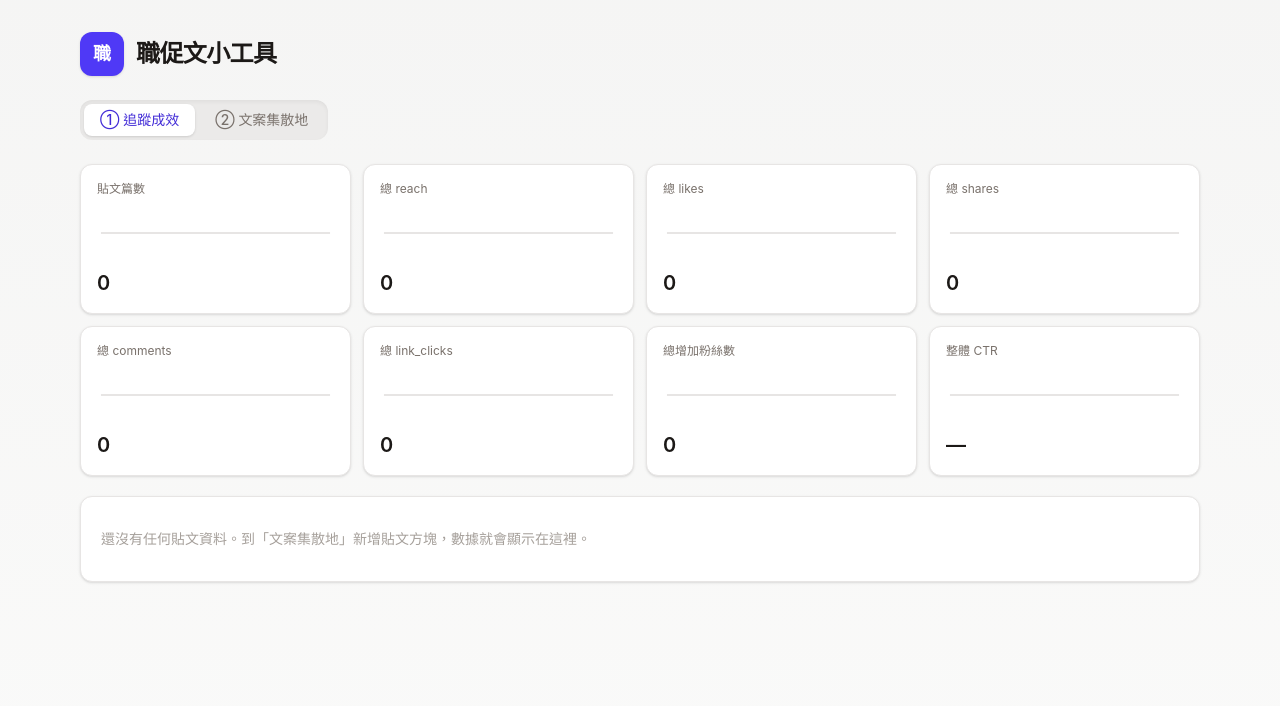
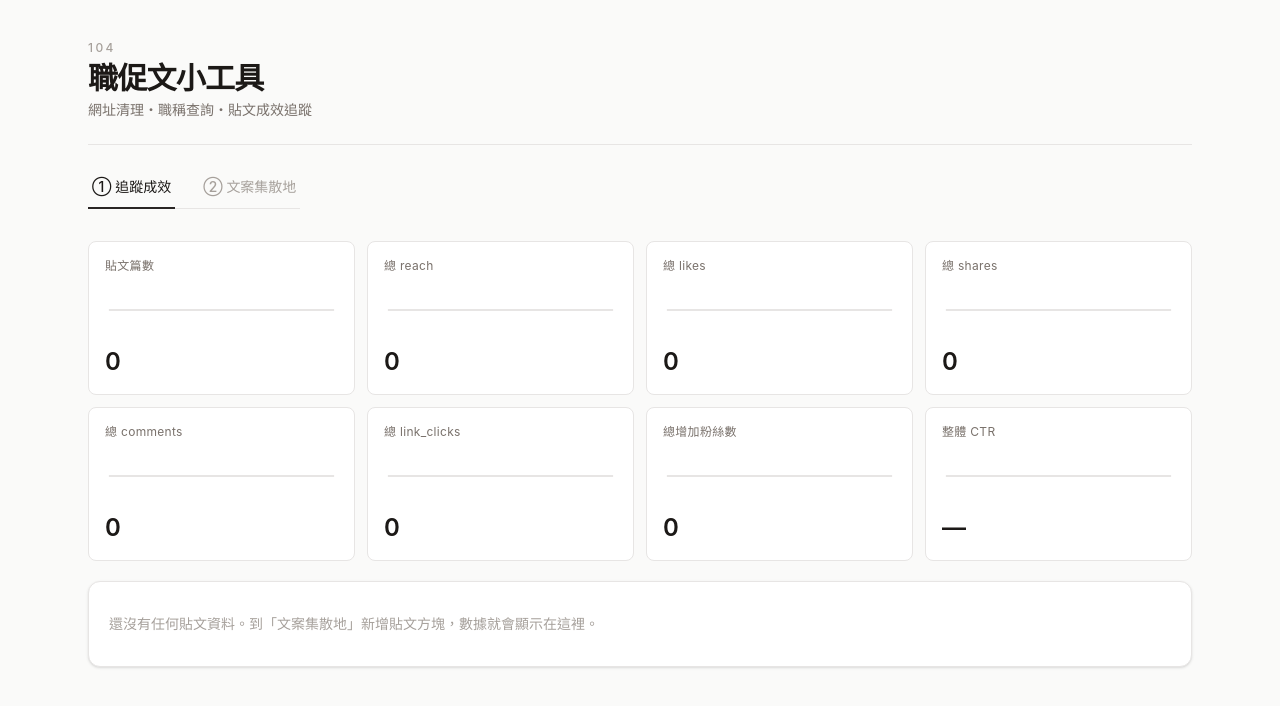
Before and after one commit to b12605037/104_new, a React (Vite) app: page / in a window 1280 px wide. Shown: the top 706 px of the page. Built offline with nearby package versions, Linux system fonts and the light colour scheme.

Commit message:
Update App.jsx

```diff
--- a/App.jsx
+++ b/App.jsx
@@ -447,8 +447,8 @@ function StatCard({ label, value, series }) {
   const first = series[0]?.date;
   const last = series.length > 1 ? series[series.length - 1]?.date : null;
   return (
-    <div className="rounded-xl border border-stone-200 bg-white p-4 shadow-sm">
-      <p className="text-xs text-stone-500">{label}</p>
+    <div className="rounded-lg border border-stone-200 bg-white p-4">
+      <p className="text-xs tracking-wide text-stone-500">{label}</p>
       <div className="mt-2">
         <Sparkline series={series} />
       </div>
@@ -458,7 +458,7 @@ function StatCard({ label, value, series }) {
           <span>{last}</span>
         </div>
       )}
-      <p className="mt-2 text-xl font-semibold text-stone-900">{value}</p>
+      <p className="mt-2 text-2xl font-semibold text-stone-900">{value}</p>
     </div>
   );
 }
@@ -1051,18 +1051,17 @@ export default function App() {
   const byMedium = Object.values(byMediumMap).sort((a, b) => b.reach - a.reach);
 
   return (
-    <div className="min-h-screen bg-gradient-to-b from-stone-100 to-stone-50 font-sans text-stone-800">
-      <div className="mx-auto max-w-6xl px-4 py-8">
+    <div className="min-h-screen bg-stone-50 font-sans text-stone-800">
+      <div className="mx-auto max-w-6xl px-4 py-10 sm:px-6">
         {/* 標題 */}
-        <header className="mb-6 flex items-center gap-3">
-          <div className="flex h-11 w-11 shrink-0 items-center justify-center rounded-xl bg-indigo-600 text-lg font-bold text-white shadow-sm">
-            職
-          </div>
-          <h1 className="text-2xl font-bold tracking-tight text-stone-900">職促文小工具</h1>
+        <header className="mb-8 border-b border-stone-200 pb-6">
+          <p className="text-xs font-medium tracking-[0.2em] text-stone-400 uppercase">104</p>
+          <h1 className="mt-1 text-3xl font-semibold tracking-tight text-stone-900">職促文小工具</h1>
+          <p className="mt-1 text-sm text-stone-500">網址清理・職稱查詢・貼文成效追蹤</p>
         </header>
 
         {/* 分頁 */}
-        <div className="mb-6 flex w-fit gap-1 rounded-xl bg-stone-200/70 p-1 shadow-inner">
+        <div className="mb-8 flex w-fit gap-6 border-b border-stone-200">
           {[
             { id: "dashboard", label: "① 追蹤成效" },
             { id: "track", label: "② 文案集散地" },
@@ -1071,10 +1070,10 @@ export default function App() {
               key={t.id}
               onClick={() => setTab(t.id)}
               className={
-                "rounded-lg px-4 py-1.5 text-sm font-medium transition-all " +
+                "-mb-px border-b-2 px-1 pb-2.5 text-sm font-medium transition-colors " +
                 (tab === t.id
-                  ? "bg-white text-indigo-700 shadow-sm"
-                  : "text-stone-500 hover:text-stone-700 hover:bg-white/50")
+                  ? "border-stone-800 text-stone-900"
+                  : "border-transparent text-stone-400 hover:text-stone-600")
               }
             >
               {t.label}
```
